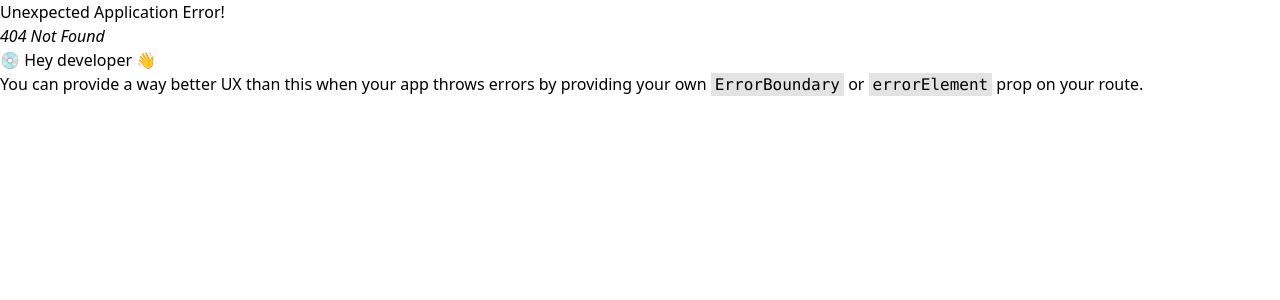
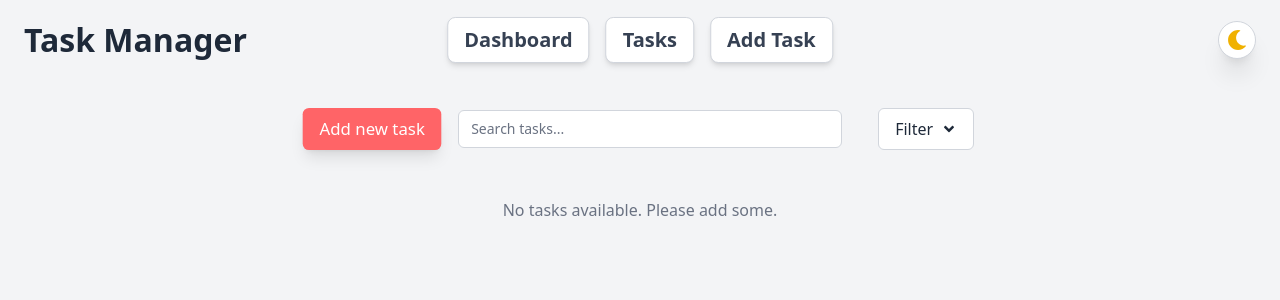
Before and after one commit to arnvj110/Algonive_Task_Manager, a React (Vite) app: page /app/tasks in a window 1280 px wide. Before the commit this address had no page. Shown: the top 300 px of the page. Built offline with nearby package versions, Linux system fonts and the light colour scheme.

Commit message:
Fixed Add (1)

```diff
--- a/src/App.jsx
+++ b/src/App.jsx
@@ -1,73 +1,81 @@
-import { createBrowserRouter, RouterProvider } from 'react-router-dom'
-import './App.css'
-
-import AddPage from './pages/AddPage'
-
-import { ThemeProvider } from './context/ThemeContext'
-import TasksPage from './pages/TasksPage'
-import NavBar from './components/common/NavBar'
-
-import TaskViewPage from './pages/TaskViewPage'
-import { checkAndUpdateExpiredTasks } from './utils/localStorage'
-import { useEffect } from 'react'
-import DashboardPage from './pages/DashboardPage'
+import { createBrowserRouter, RouterProvider, Navigate } from 'react-router-dom';
+import './App.css';
+import AddPage from './pages/AddPage';
+import { ThemeProvider } from './context/ThemeContext';
+import TasksPage from './pages/TasksPage';
+import NavBar from './components/common/NavBar';
+import TaskViewPage from './pages/TaskViewPage';
+import { checkAndUpdateExpiredTasks } from './utils/localStorage';
+import { useEffect } from 'react';
+import DashboardPage from './pages/DashboardPage';
 
 function App() {
-
   useEffect(() => {
-
     checkAndUpdateExpiredTasks();
-
     const interval = setInterval(() => {
       checkAndUpdateExpiredTasks();
     }, 60000);
-
     return () => clearInterval(interval);
   }, []);
 
-
   const router = createBrowserRouter([
+    // Auto-redirect from "/" to "/app/dashboard"
     {
       path: '/',
-      element: <div className='bg-gray-100 dark:bg-gray-900 min-h-screen'>
+      element: <Navigate to="/app/tasks" replace />,
+    },
+    // Dashboard route
+    {
+      path: '/app/dashboard',
+      element: (
+        <div className='bg-gray-100 dark:bg-gray-900 min-h-screen'>
           <NavBar />
           <DashboardPage />
-
         </div>
-
+      ),
     },
+    // Tasks route
     {
-      path: '/tasks',
-      element: <div className='bg-gray-100 dark:bg-gray-900 min-h-screen'>
+      path: '/app/tasks',
+      element: (
+        <div className='bg-gray-100 dark:bg-gray-900 min-h-screen'>
           <NavBar />
           <TasksPage />
-
         </div>
+      ),
     },
+    // Add task route
     {
-    path: '/add',
-    element: <div className='bg-gray-100 dark:bg-gray-900 min-h-screen'>
+      path: '/app/add',
+      element: (
+        <div className='bg-gray-100 dark:bg-gray-900 min-h-screen'>
           <NavBar />
           <AddPage />
-
         </div>
+      ),
     },
+    // Task details route
     {
-    path: '/task/:id',
-    element: <div className='bg-gray-100 dark:bg-gray-900 min-h-screen'>
+      path: '/app/task/:id',
+      element: (
+        <div className='bg-gray-100 dark:bg-gray-900 min-h-screen'>
           <NavBar />
-      <TaskViewPage task={{title:'test', description:'test'}} />
+          <TaskViewPage task={{ title: 'test', description: 'test' }} />
         </div>
-  }
+      ),
+    },
+    // Catch-all redirect (invalid routes → /app/tasks)
+    {
+      path: '*',
+      element: <Navigate to="/app/tasks" replace />,
+    },
   ]);
-
-
 
   return (
     <ThemeProvider>
-      <RouterProvider router = {router} />
+      <RouterProvider router={router} />
     </ThemeProvider>
-  )
+  );
 }
 
-export default App
+export default App;
```
Lines whose indentation alone changed are shown as unchanged.
